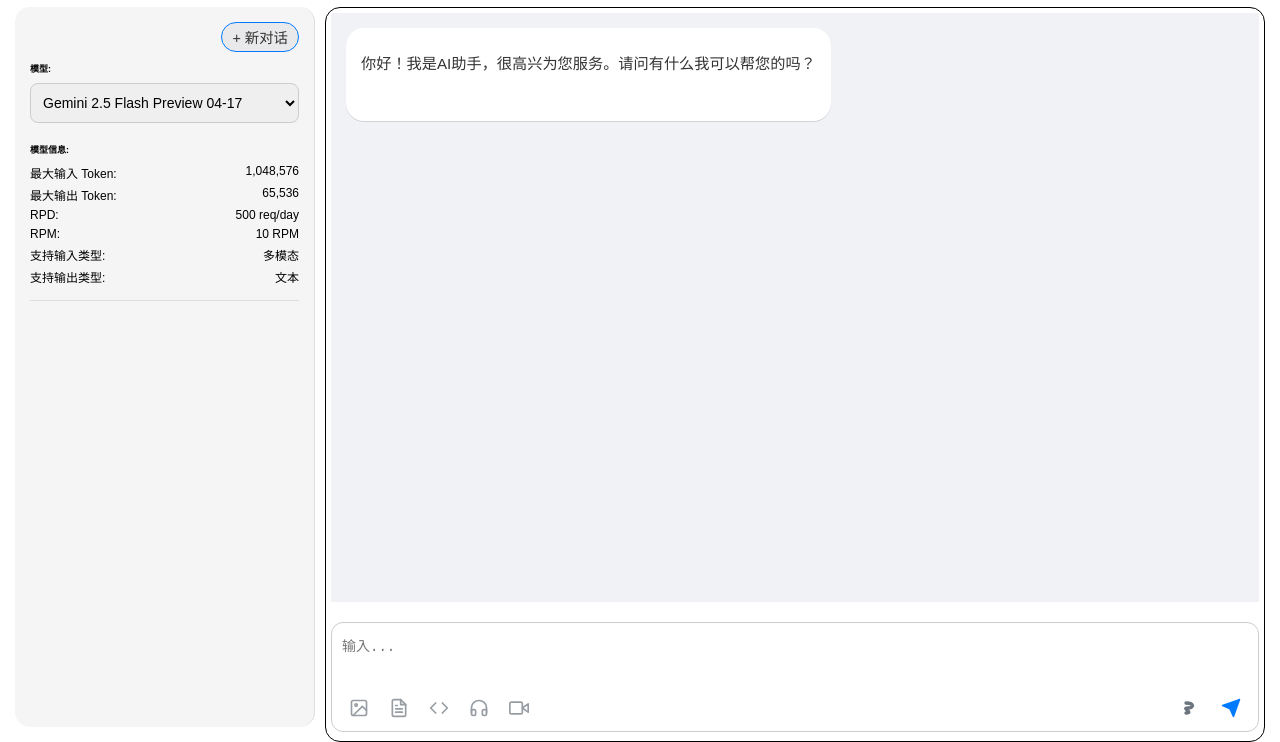
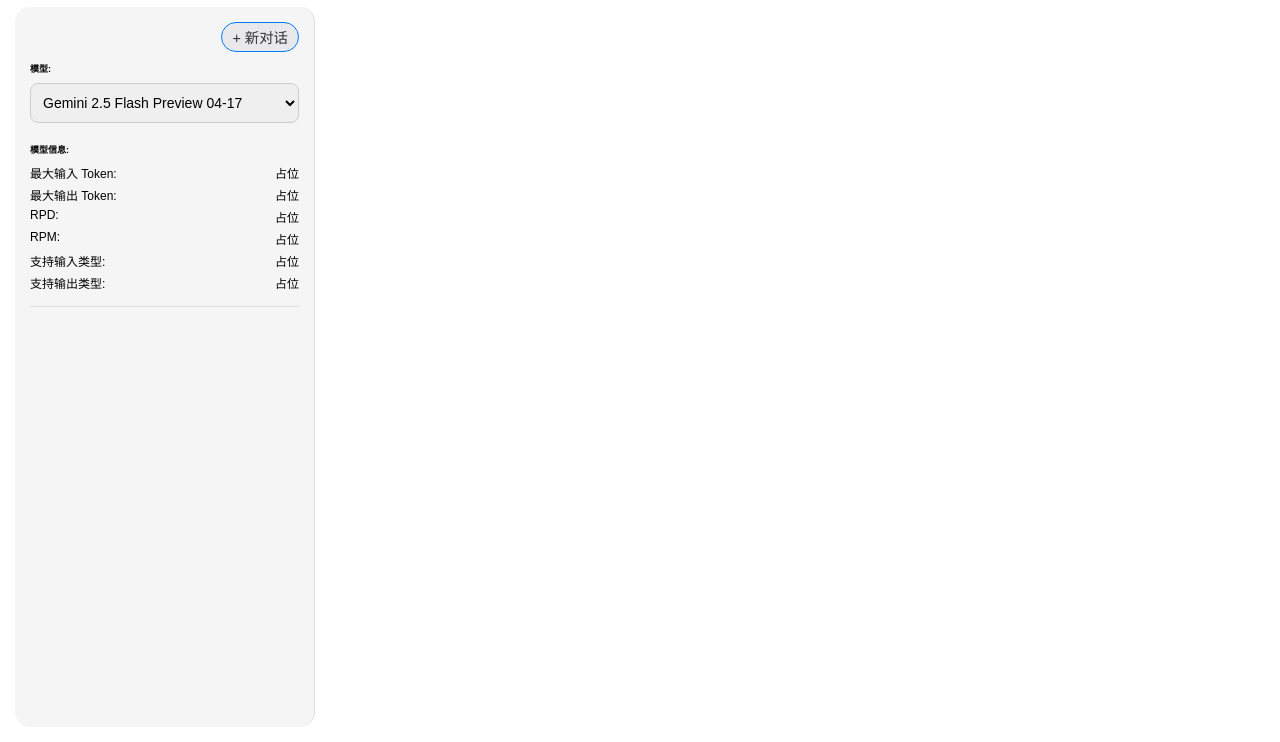
Before and after one commit to Jasonz17/geminiproxy, a plain HTML site: page gemin-test/index.html in a window 1280 px wide. Shown: the part 58-800 px from the top of the page. Drawn offline with nearby package versions, Linux system fonts and the light colour scheme.

Commit message:
Update index.html

```diff
--- a/gemin-test/index.html
+++ b/gemin-test/index.html
@@ -64,50 +64,4 @@
                             <p>支持输入类型: <span id="input-types" class="value">占位</span></p>
                             <p>支持输出类型: <span id="output-types" class="value">占位</span></p>
                         </div>
-                    </div>
-
-
-                </section>            </aside>
-
-            <!-- Middle Area (Chat Display & Input) -->
-            <section id="middle-area">
-                <!-- 上部聊天显示区域 -->
-                <section id="middle-area-up">
-                    <div id="chat-display">
-                        <!-- Chat messages will be displayed here -->
-                    </div>
-                </section>
-
-                <!-- 下部输入区域 -->
-                <section id="middle-area-down">
-                    <div id="input-container">
-                        <div class="input-wrapper">
-                            <textarea id="user-input" placeholder="输入..." rows="2"></textarea>
-                            <div class="input-toolbar">
-                                <div class="toolbar-left">
-                                </div>
-                                <div class="toolbar-right">
-                                    <button class="toolbar-icon stream-toggle" title="流式响应">
-                                        <svg width="20" height="20" viewBox="0 0 24 24" fill="none" stroke="currentColor" stroke-width="4" stroke-linecap="round" stroke-linejoin="round">
-                                            <path d="M6 6 C 16 6, 16 12, 8 12 S 16 18, 6 18"></path>
-                                        </svg>
-                                        <span class="tooltip">流式输出开关</span>
-                                    </button>
-                                    <button class="toolbar-icon send-button" title="发送">
-                                        <svg width="20" height="20" viewBox="0 0 24 24" fill="none" stroke="currentColor" stroke-width="2" stroke-linecap="round" stroke-linejoin="round">
-                                            <line x1="22" y1="2" x2="11" y2="13"></line>
-                                            <polygon points="22 2 15 22 11 13 2 9 22 2"></polygon>
-                                        </svg>
-                                    </button>
-                                </div>
-                            </div>
-                        </div>
-                    </div>
-                </section>
-            </section>
-        </main>
-    </div>
-
-    <script type="module" src="js/script.js"></script>
-</body>
-</html>
+                    </di
```
